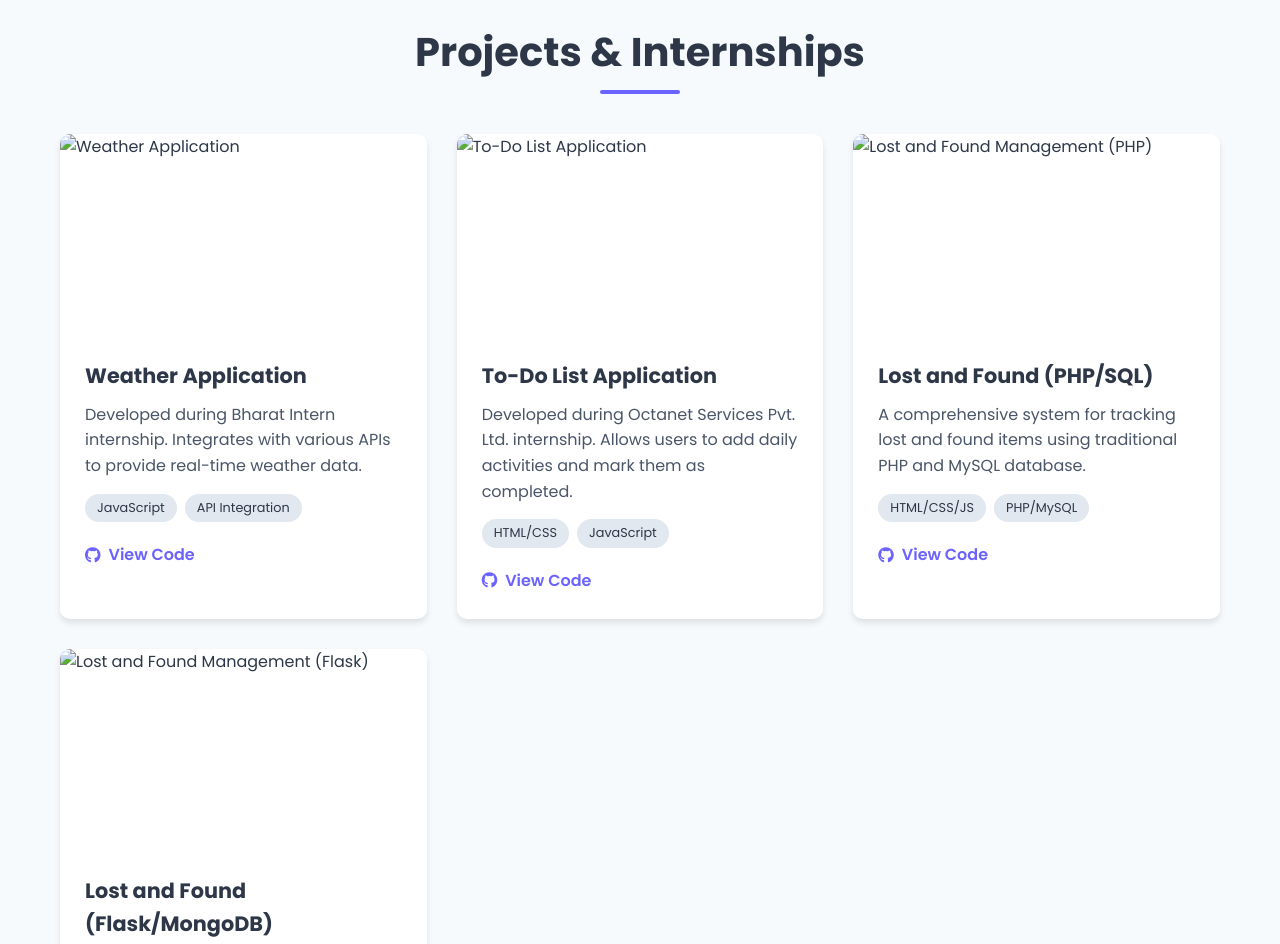
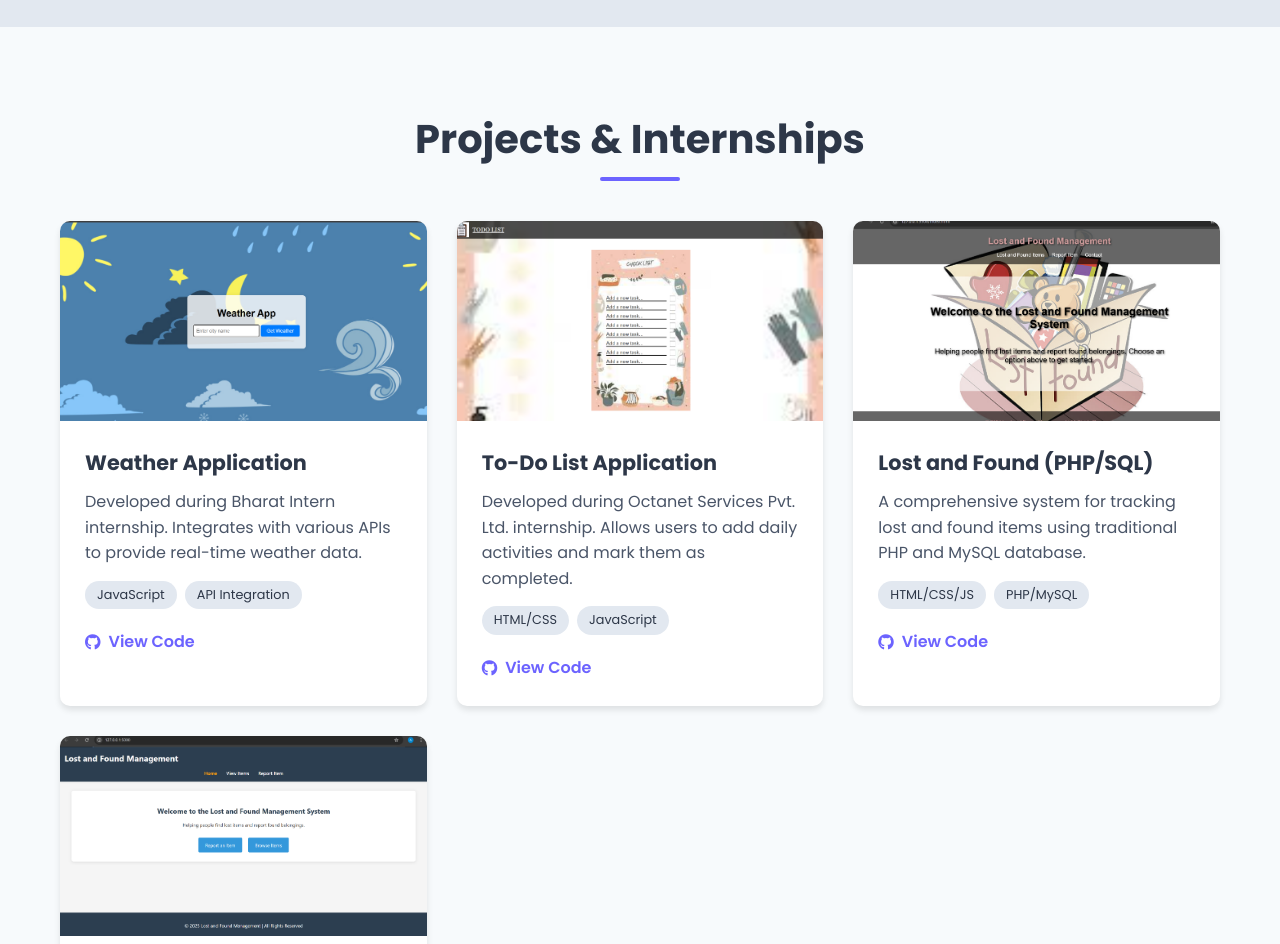
Before and after one commit to AnjaliTurumella/PORTFOLIO, a plain HTML site: page index.html in a window 1280 px wide. Shown: the part 2220-3164 px from the top of the page. Drawn offline with Linux system fonts and the light colour scheme.

Commit message:
Update index.html

```diff
--- a/index.html
+++ b/index.html
@@ -81,7 +81,7 @@
                     </div>
                 </div>
                 <div class="about-image">
-                    <img src="images/avatar.jpg" alt="Anjali">
+                    <img src="avatar.jpg" alt="Anjali">
                 </div>
             </div>
         </div>
@@ -185,7 +185,7 @@
             <!-- Weather App -->
             <div class="project-card">
                 <div class="project-image">
-                    <img src="images/weather-app.jpg" alt="Weather Application">
+                    <img src="weather-app.jpg" alt="Weather Application">
                 </div>
                 <div class="project-content">
                     <h3>Weather Application</h3>
@@ -205,7 +205,7 @@
             <!-- To-Do App -->
             <div class="project-card">
                 <div class="project-image">
-                    <img src="images/todo-app.jpg" alt="To-Do List Application">
+                    <img src="todo-app.jpg" alt="To-Do List Application">
                 </div>
                 <div class="project-content">
                     <h3>To-Do List Application</h3>
@@ -225,7 +225,7 @@
             <!-- Lost and Found (PHP Version) -->
             <div class="project-card">
                 <div class="project-image">
-                    <img src="images/laf-php.jpg" alt="Lost and Found Management (PHP)">
+                    <img src="laf-php.jpg" alt="Lost and Found Management (PHP)">
                 </div>
                 <div class="project-content">
                     <h3>Lost and Found (PHP/SQL)</h3>
@@ -245,7 +245,7 @@
             <!-- Lost and Found (Flask/MongoDB Version) -->
             <div class="project-card">
                 <div class="project-image">
-                    <img src="images/laf-flask.jpg" alt="Lost and Found Management (Flask)">
+                    <img src="laf-flask.jpg" alt="Lost and Found Management (Flask)">
                 </div>
                 <div class="project-content">
                     <h3>Lost and Found (Flask/MongoDB)</h3>
```
